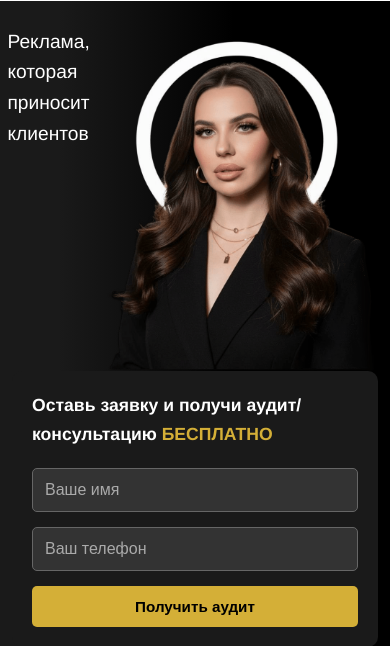
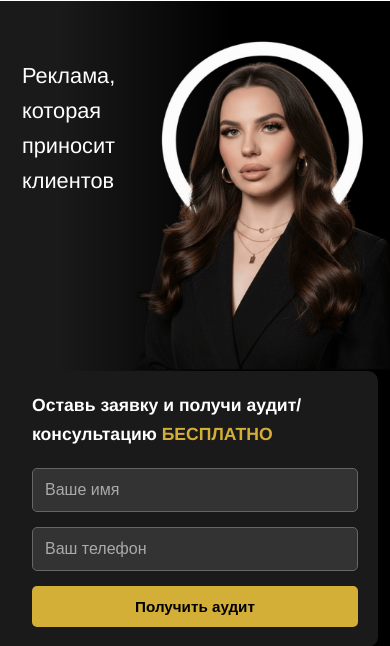
Before and after one commit to KennyMc11/proPIAR, a Django app: page / in a window 390 px wide. Shown: the part 67-713 px from the top of the page. Run offline with Django 5.2, Linux system fonts and the light colour scheme.

Commit message:
Mob версия

```diff
--- a/app/main/static/css/main.css
+++ b/app/main/static/css/main.css
@@ -879,11 +879,11 @@
     }
 
     .hero-subtitle-mob {
-        font-size: 1.5rem;
+        font-size: 1.7rem;
         margin-bottom: 0px;
         color: var(--white);
-        padding: 20px 0 0 10px;
-        display: contents;
+        padding: 40px 0 0 10px;
+        display: block;
     }
 
     .hero-description {
@@ -1019,9 +1019,10 @@
     }
 
     .hero-subtitle-mob {
-        font-size: 1.5rem;
-        padding: 15px 0 0 20px;
-        display: contents;
+        font-size: 1.7rem;
+        padding: 40px 0 0 20px;
+        margin-left: 30px;
+        display: block;
     }
 
     .hero-title {
@@ -1100,9 +1101,9 @@
     }
 
     .hero-subtitle-mob {
-        font-size: 1rem;
-        padding: 10px 0 0 0;
-        display: contents;
+        font-size: 1.5rem;
+        padding: 40px 0 0 0;
+        display: block;
     }
 
     .cta-form {
```
